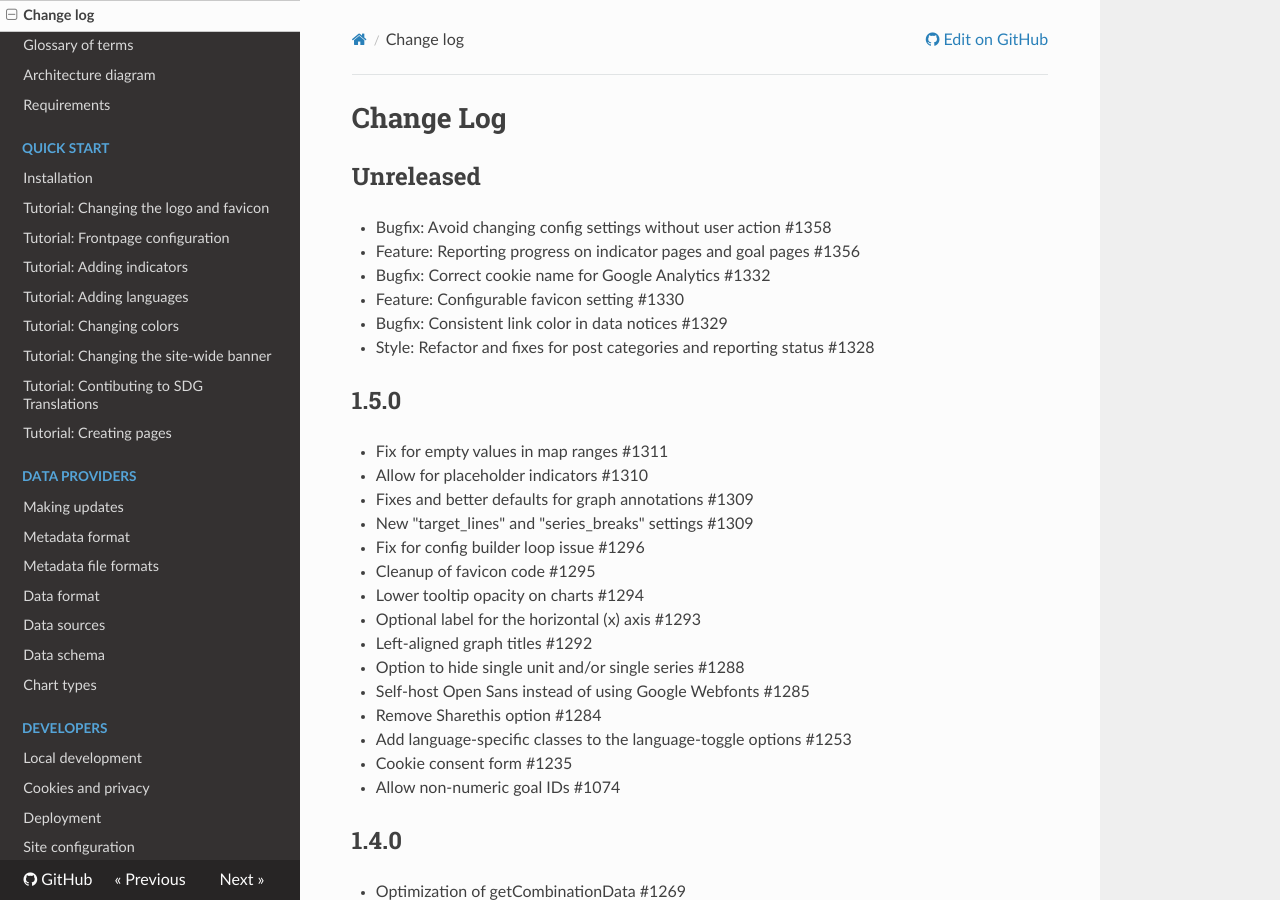
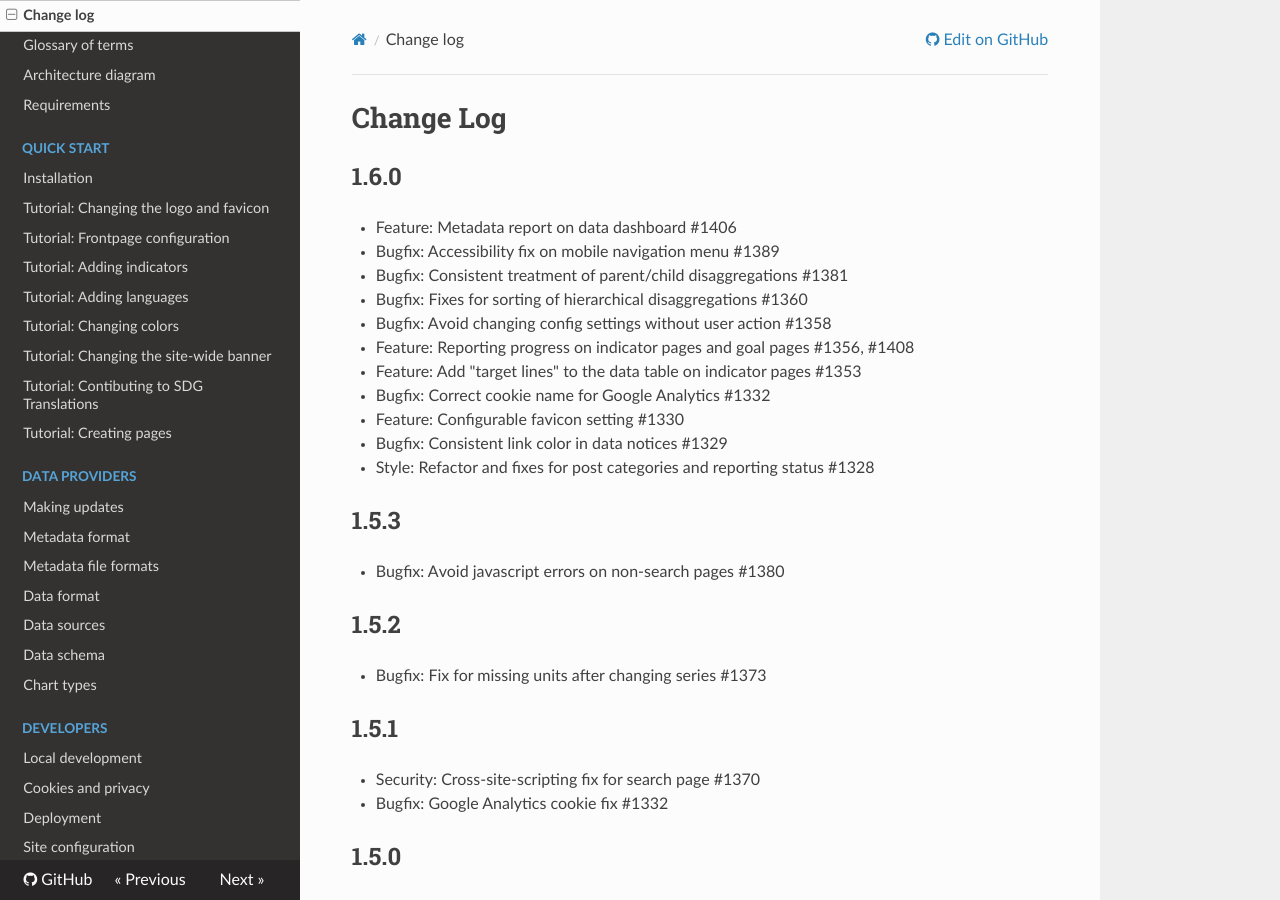
Before and after one commit to open-sdg/open-sdg, an MkDocs documentation site: the page built from docs/changelog.md, in a window 1280 px wide and 900 px high. Built offline with MkDocs 1.6.1, drawn with Linux system fonts in a browser that asks for light colours; nearby versions of some CDN libraries; old or Windows-style settings are respelled for this version of MkDocs.

```diff
--- a/docs/changelog.md
+++ b/docs/changelog.md
@@ -1,13 +1,31 @@
 <h1>Change Log</h1>
 
-## Unreleased
+## 1.6.0
 
+* Feature: Metadata report on data dashboard #1406
+* Bugfix: Accessibility fix on mobile navigation menu #1389
+* Bugfix: Consistent treatment of parent/child disaggregations #1381
+* Bugfix: Fixes for sorting of hierarchical disaggregations #1360
 * Bugfix: Avoid changing config settings without user action #1358
-* Feature: Reporting progress on indicator pages and goal pages #1356
+* Feature: Reporting progress on indicator pages and goal pages #1356, #1408
+* Feature: Add "target lines" to the data table on indicator pages #1353
 * Bugfix: Correct cookie name for Google Analytics #1332
 * Feature: Configurable favicon setting #1330
 * Bugfix: Consistent link color in data notices #1329
 * Style: Refactor and fixes for post categories and reporting status #1328
+
+## 1.5.3
+
+* Bugfix: Avoid javascript errors on non-search pages #1380
+
+## 1.5.2
+
+* Bugfix: Fix for missing units after changing series #1373
+
+## 1.5.1
+
+* Security: Cross-site-scripting fix for search page #1370
+* Bugfix: Google Analytics cookie fix #1332
 
 ## 1.5.0
 
--- a/mkdocs.yml
+++ b/mkdocs.yml
@@ -81,3 +81,4 @@ pages:
         - Upgrading to 1.3.0: upgrades/upgrading-1-3-0.md
         - Upgrading to 1.4.0: upgrades/upgrading-1-4-0.md
         - Upgrading to 1.5.0: upgrades/upgrading-1-5-0.md
+        - Upgrading to 1.6.0: upgrades/upgrading-1-6-0.md
```
Also changed, not shown: docs/updates.md (+10 -0 lines), docs/upgrades/upgrading-1-6-0.md (added, +46 -0 lines).
